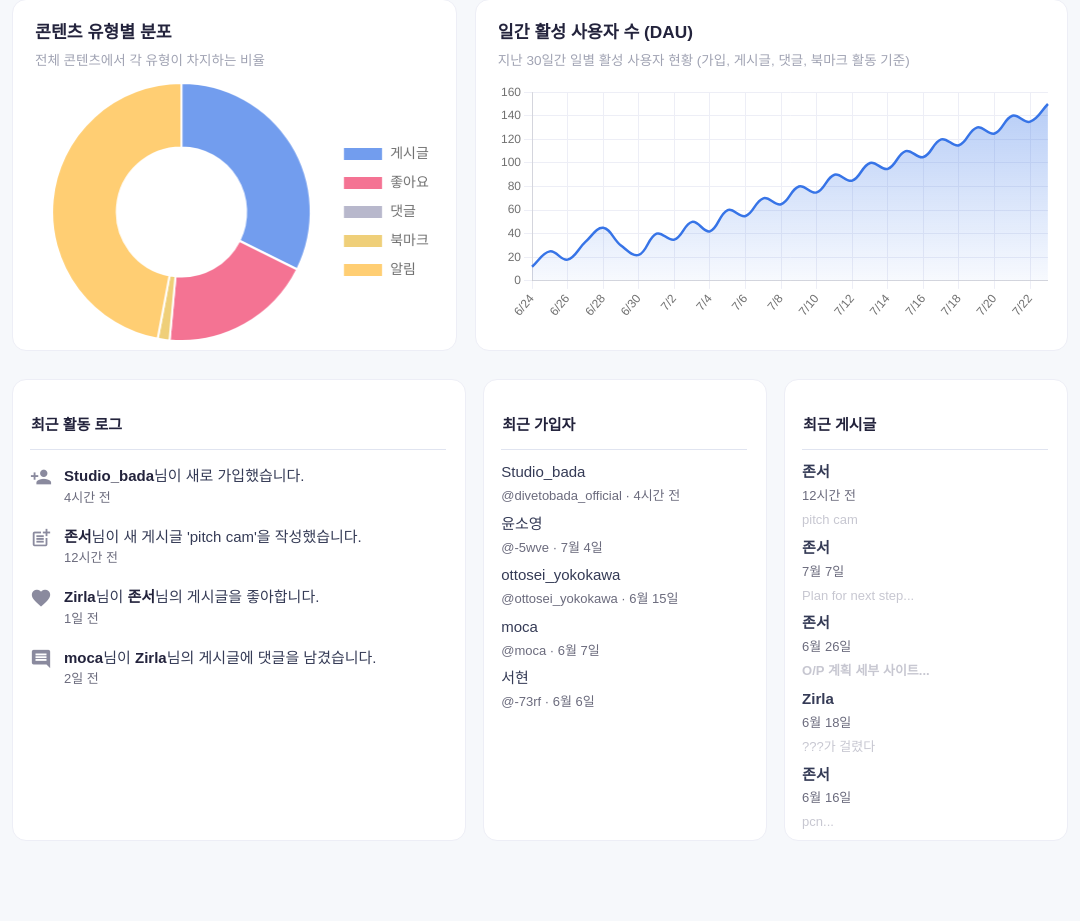
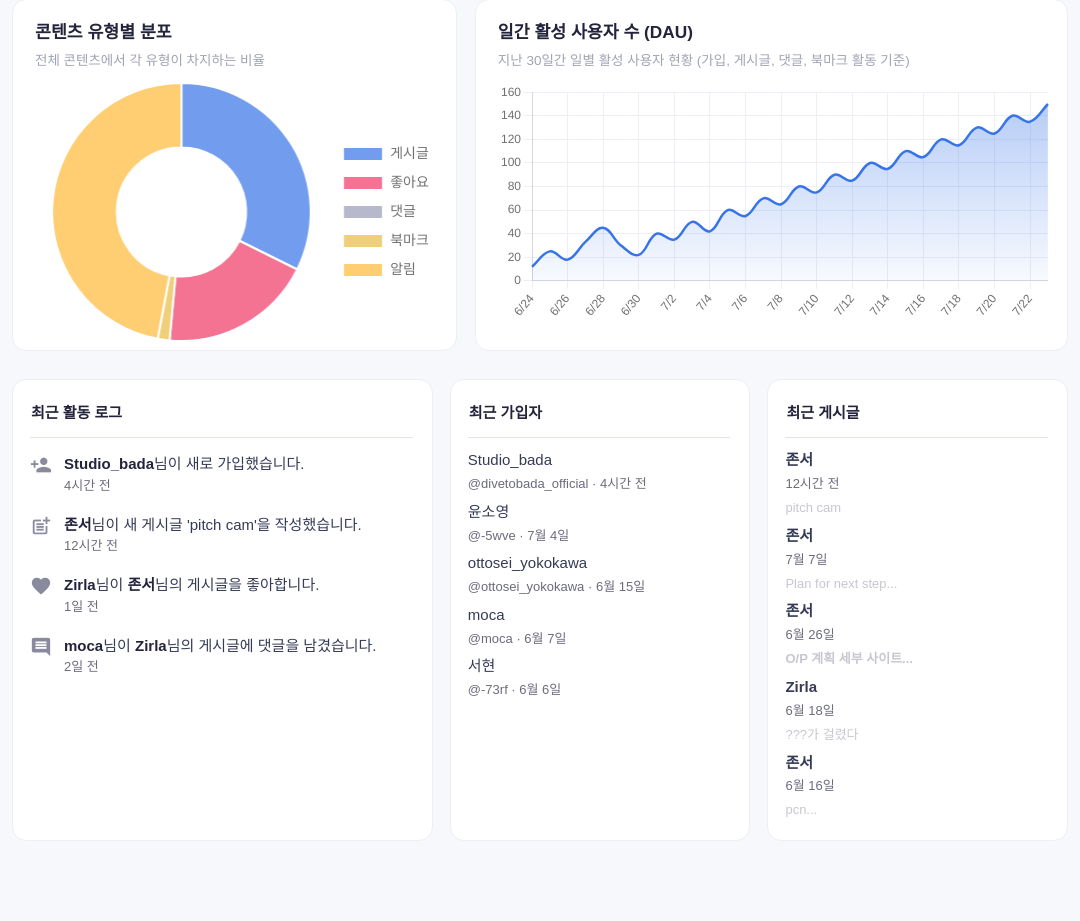
Before and after one commit to ataraxia7899/Dashboard_in_django, a Django app: page / in a window 1280 px wide. Shown: the part 558-1479 px from the top of the page, without its empty margins (100-1180 px from the left). Run offline with Django 5.2, Linux system fonts and the light colour scheme.

Commit message:
대시보드 그리드 레이아웃 수정 및 사용자 목록 여백 조정

```diff
--- a/static/dashboard.css
+++ b/static/dashboard.css
@@ -200,10 +200,9 @@ body {
 .card-ico.alarm {
 	color: #ffb938;
 }
-/* Chart & Widgets */
 .dash-grid {
 	display: grid;
-	grid-template-columns: 1.6fr 1fr 1fr;
+	grid-template-columns: 1.4fr 1fr 1fr;
 	gap: 17px;
 	align-items: start;
 }
@@ -255,6 +254,7 @@ body {
 	color: var(--text-color-strong);
 	border-bottom: 1px solid var(--list-title-border-color);
 	padding: 15px 1px;
+	margin-top: -12px;
 }
 .user-list,
 .post-list,
```
